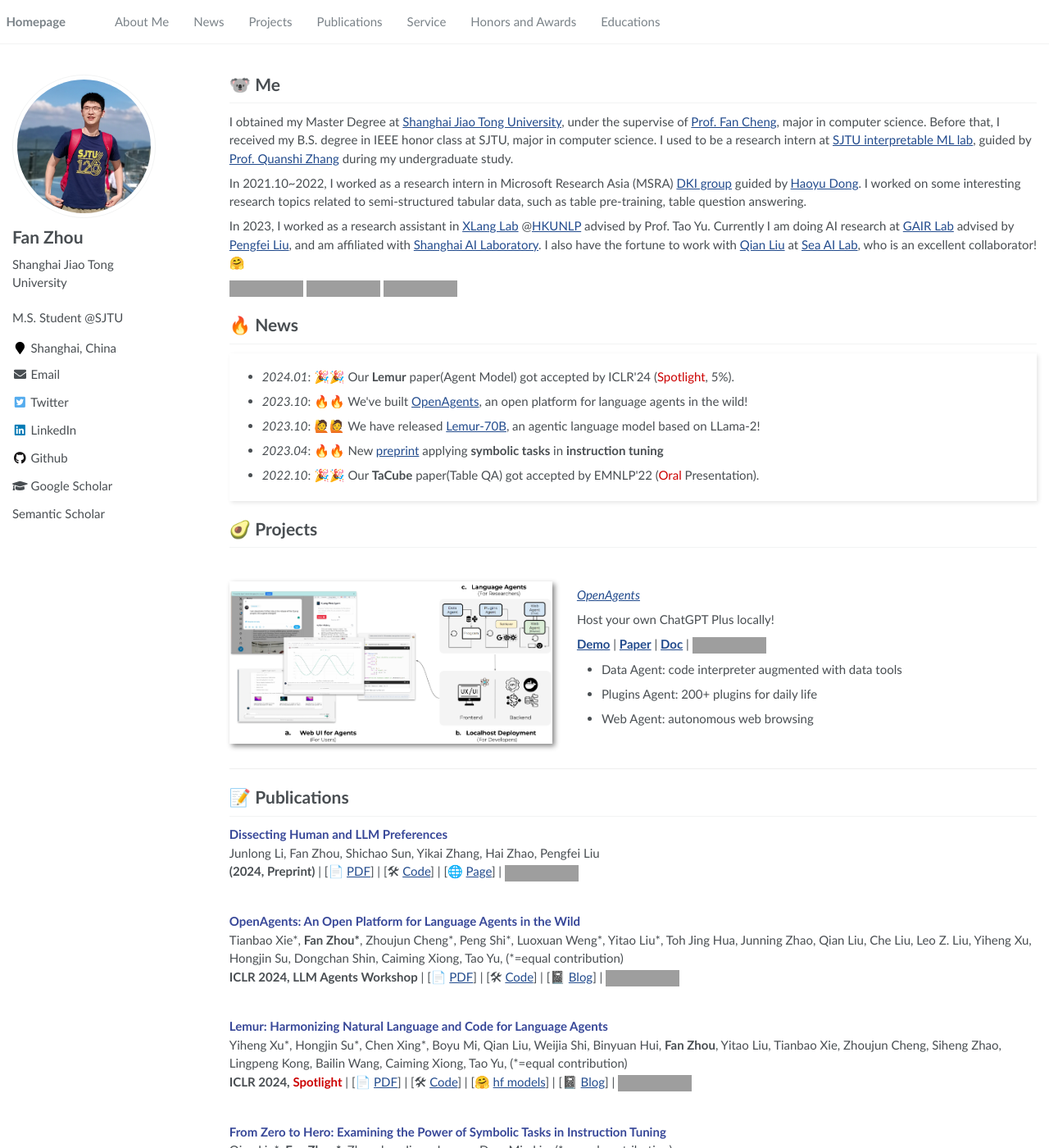
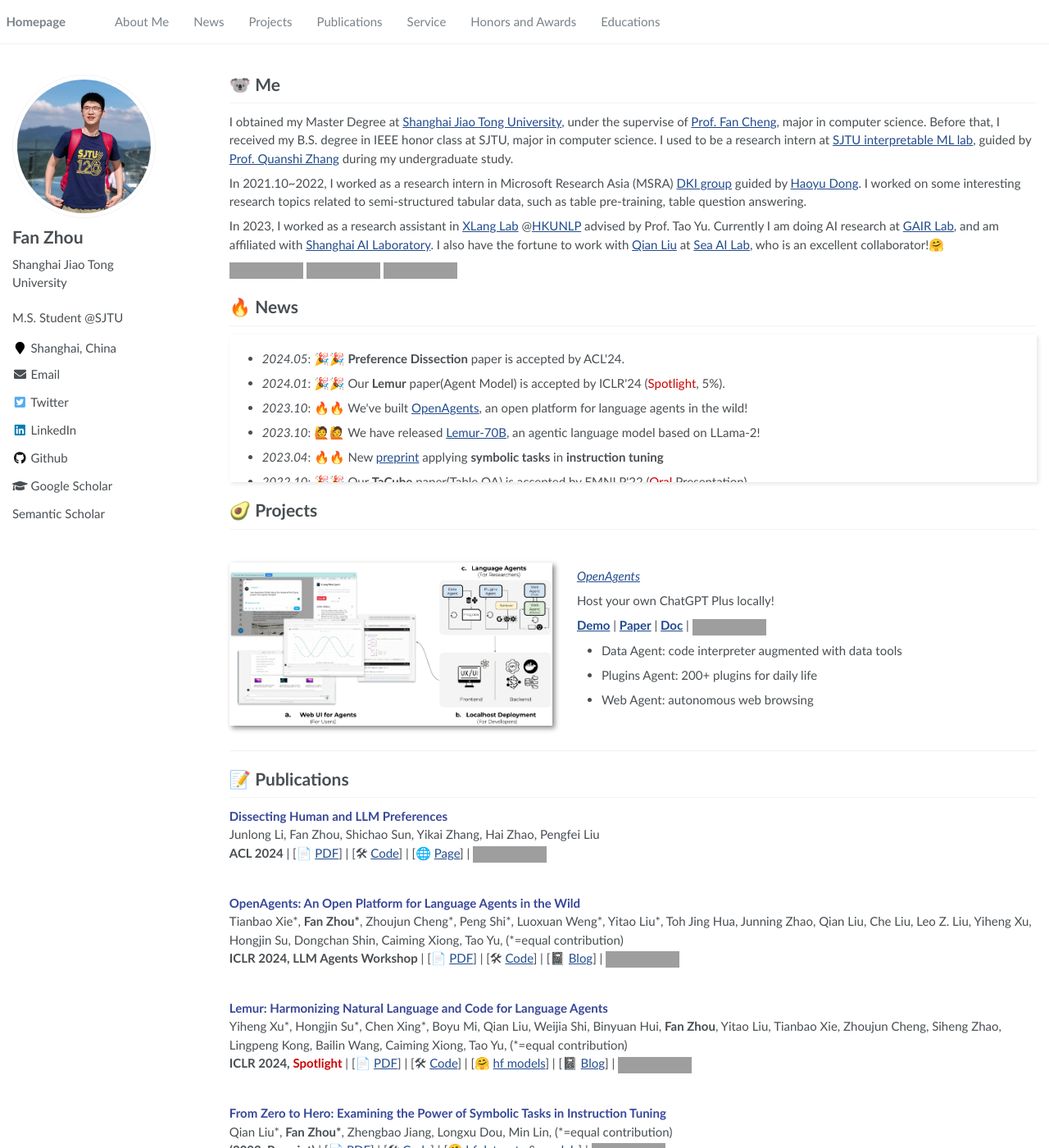
Before and after one commit to koalazf99/koalazf99.github.io, a Jekyll site: the page built from _pages/about.md, in a window 1280 px wide and 1400 px high, cut to the strip 0-1400 px from the top of the window. Shown: the whole strip at 82% size. Built offline with Jekyll 4.4.1, drawn with Linux system fonts in a browser that asks for light colours; a style sheet for code colours, icons or effects is not loaded; grey boxes are pictures that could not be loaded.

Commit message:
update ACL 24

```diff
--- a/_pages/about.md
+++ b/_pages/about.md
@@ -24,7 +24,7 @@
 In 2021.10~2022, I worked as a research intern in Microsoft Research Asia (MSRA) [DKI group](https://www.microsoft.com/en-us/research/group/data-knowledge-intelligence/) guided by [Haoyu Dong](https://www.microsoft.com/en-us/research/people/hadong/). I worked on some interesting research topics related to semi-structured tabular data, such as table pre-training, table question answering.
 
 In 2023, I worked as a research assistant in [XLang Lab](https://xlang.ai) @[HKUNLP](https://hkunlp.github.io/) advised by Prof. Tao Yu.
-Currently I am doing AI research at [GAIR Lab](https://plms.ai) advised by [Pengfei Liu](http://pfliu.com), and am affiliated with [Shanghai AI Laboratory](https://www.shlab.org.cn/). I also have the fortune to work with [Qian Liu](https://siviltaram.github.io) at [Sea AI Lab](https://sail.sea.com), who is an excellent collaborator!🤗
+Currently I am doing AI research at [GAIR Lab](https://plms.ai), and am affiliated with [Shanghai AI Laboratory](https://www.shlab.org.cn/). I also have the fortune to work with [Qian Liu](https://siviltaram.github.io) at [Sea AI Lab](https://sail.sea.com), who is an excellent collaborator!🤗
 
 <a href='https://scholar.google.com/citations?user=qi8UzmkAAAAJ&hl=en'><img src="https://img.shields.io/endpoint?url={{ url | url_encode }}&logo=Google%20Scholar&labelColor=f6f6f6&color=9cf&style=flat&label=citations"></a>
 <a href='./uploads/FZhou_Resume.pdf'><img src="https://img.shields.io/badge/-Fan's Resumé-299DE7?logo=gitbook&logoColor=white"></a>
@@ -61,11 +61,12 @@
 
 <div class="scrollable-area">
     <ul>
-        <li><em>2024.01</em>: 🎉🎉 Our <strong>Lemur</strong> paper(Agent Model) got accepted by ICLR'24 (<font color="#cc0000">Spotlight</font>, 5%).</li>
+        <li><em>2024.05</em>: 🎉🎉 <strong>Preference Dissection</strong> paper is accepted by  ACL'24.</li>
+        <li><em>2024.01</em>: 🎉🎉 Our <strong>Lemur</strong> paper(Agent Model) is accepted by ICLR'24 (<font color="#cc0000">Spotlight</font>, 5%).</li>
         <li><em>2023.10</em>: 🔥🔥 We've built <a href="https://github.com/xlang-ai/OpenAgents">OpenAgents</a>, an open platform for language agents in the wild!</li>
         <li><em>2023.10</em>: 🙋🙋 We have released <a href="https://arxiv.org/abs/2310.06830">Lemur-70B</a>, an agentic language model based on LLama-2!</li>
         <li><em>2023.04</em>: 🔥🔥 New <a href="https://arxiv.org/abs/2304.07995">preprint</a> applying <strong>symbolic tasks</strong> in <strong>instruction tuning</strong></li>
-        <li><em>2022.10</em>: 🎉🎉 Our <strong>TaCube</strong> paper(Table QA) got accepted by EMNLP'22 (<font color="#cc0000">Oral</font> Presentation).</li>
+        <li><em>2022.10</em>: 🎉🎉 Our <strong>TaCube</strong> paper(Table QA) is accepted by EMNLP'22 (<font color="#cc0000">Oral</font> Presentation).</li>
     </ul>
 </div>
 
@@ -90,7 +91,7 @@
 <div class='paper-box-text' markdown="1">
 <strong><font color="#374798">Dissecting Human and LLM Preferences</font></strong>\\
 Junlong Li, Fan Zhou, Shichao Sun, Yikai Zhang, Hai Zhao, Pengfei Liu \\
-**(2024, Preprint)** |  [📄 <a href="https://arxiv.org/abs/2402.11296" style="pdf"><span>PDF</span></a>] | [🛠 <a href="https://github.com/GAIR-NLP/Preference-Dissection" style="code"><span>Code</span></a>] | [🌐 <a href="https://huggingface.co/spaces/Preference-Dissection/Page" style="pdf"><span>Page</span></a>] | [![](https://img.shields.io/github/stars/GAIR-NLP/Preference-Dissection?style=social)](https://github.com/GAIR-NLP/Preference-Dissection)
+**ACL 2024** |  [📄 <a href="https://arxiv.org/abs/2402.11296" style="pdf"><span>PDF</span></a>] | [🛠 <a href="https://github.com/GAIR-NLP/Preference-Dissection" style="code"><span>Code</span></a>] | [🌐 <a href="https://huggingface.co/spaces/GAIR/Preference-Dissection-Visualization" style="pdf"><span>Page</span></a>] | [![](https://img.shields.io/github/stars/GAIR-NLP/Preference-Dissection?style=social)](https://github.com/GAIR-NLP/Preference-Dissection)
 </div><br>
 
 
```
